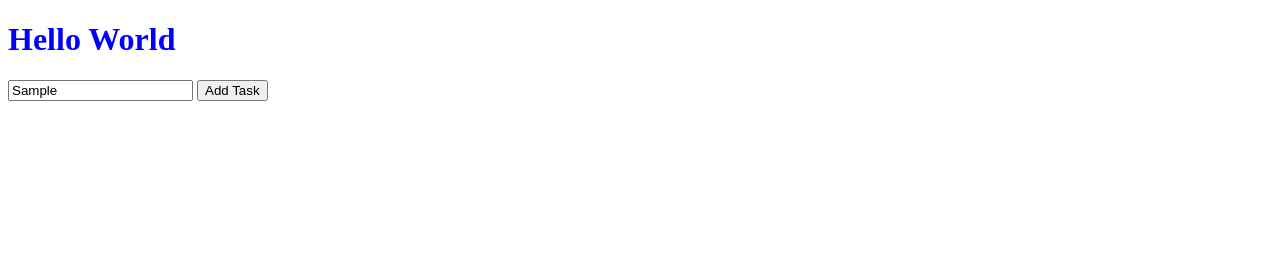
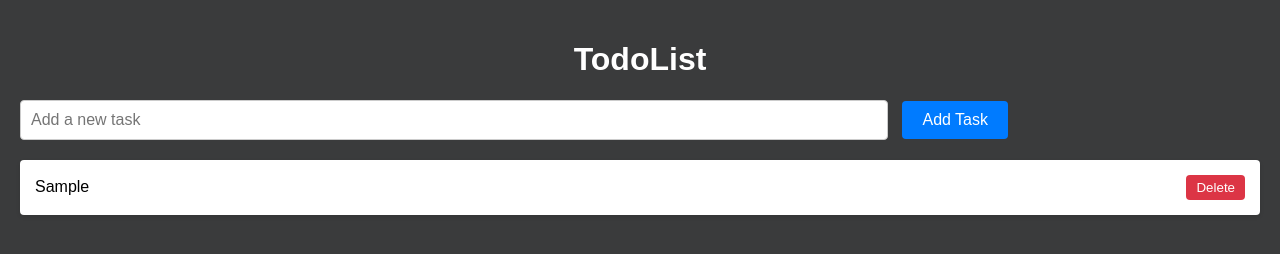
Before and after one commit to Vidhyavasini28/Todo-App, a plain HTML site: page index.html in a window 1280 px wide. Both pictures are taken after typing "Sample" into the empty fields and a click on the button "Add Task". Drawn offline with Linux system fonts and the light colour scheme.

Commit message:
Todo list file

```diff
--- a/Script.js
+++ b/Script.js
@@ -1 +1,27 @@
-const input=document.getElementById("input").innerText
+let input=document.getElementById("input");
+let button= document.getElementById("submit");
+let listItem=document.getElementById("taskList");
+
+
+function addItem() {
+    let inputField=input.value.trim()
+    if(inputField != "")
+    {
+        let list=document.createElement("li")
+        list.textContent = input.value.trim()
+        console.log(input.value)
+
+        let deleteButton=document.createElement("button")
+        deleteButton.textContent = "Delete";
+        listItem.appendChild(list);
+        list.appendChild(deleteButton);
+
+        deleteButton.addEventListener("click", function() {
+            listItem.removeChild(list);
+        });
+
+        input.value = "";
+
+    }
+
+}
--- a/index.html
+++ b/index.html
@@ -4,11 +4,12 @@
     <meta charset="UTF-8">
     <meta name="viewport" content="width=device-width, initial-scale=1.0">
     <title>Todo</title>
+    <link rel="stylesheet" href="styles.css">
 </head>
 <body>
-    <h1 style="color:blue">Hello World</h1>
+    <h1>TodoList</h1>
     <input type="text" id="input" placeholder="Add a new task">
-    <button id="submit">Add Task</button>
+    <button id="submit" onclick="addItem()">Add Task</button>
     <ul id="taskList">
 
     </ul>
--- /dev/null
+++ b/styles.css
@@ -0,0 +1,65 @@
+body {
+    font-family: Arial, sans-serif;
+    background-color: #3a3b3c;
+    margin: 0;
+    padding: 20px;
+}
+
+h1 {
+    color:white;
+    text-align: center;
+}
+
+#input {
+    width: 70%;
+    padding: 10px;
+    font-size: 16px;
+    border: 1px solid #ccc;
+    border-radius: 4px;
+    box-sizing: border-box;
+}
+
+#submit {
+    padding: 10px 20px;
+    font-size: 16px;
+    color: white;
+    background-color: #007BFF;
+    border: none;
+    border-radius: 4px;
+    cursor: pointer;
+    margin-left: 10px;
+}
+
+#submit:hover {
+    background-color: #0056b3;
+}
+
+#taskList {
+    list-style-type: none;
+    padding: 0;
+    margin-top: 20px;
+}
+
+#taskList li {
+    background-color: #fff;
+    margin: 10px 0;
+    padding: 15px;
+    border-radius: 4px;
+    box-shadow: 0 2px 4px rgba(0, 0, 0, 0.1);
+    display: flex;
+    justify-content: space-between;
+    align-items: center;
+}
+
+#taskList li button {
+    background-color: #dc3545;
+    color: white;
+    border: none;
+    padding: 5px 10px;
+    border-radius: 4px;
+    cursor: pointer;
+}
+
+#taskList li button:hover {
+    background-color: #c82333;
+}
```
